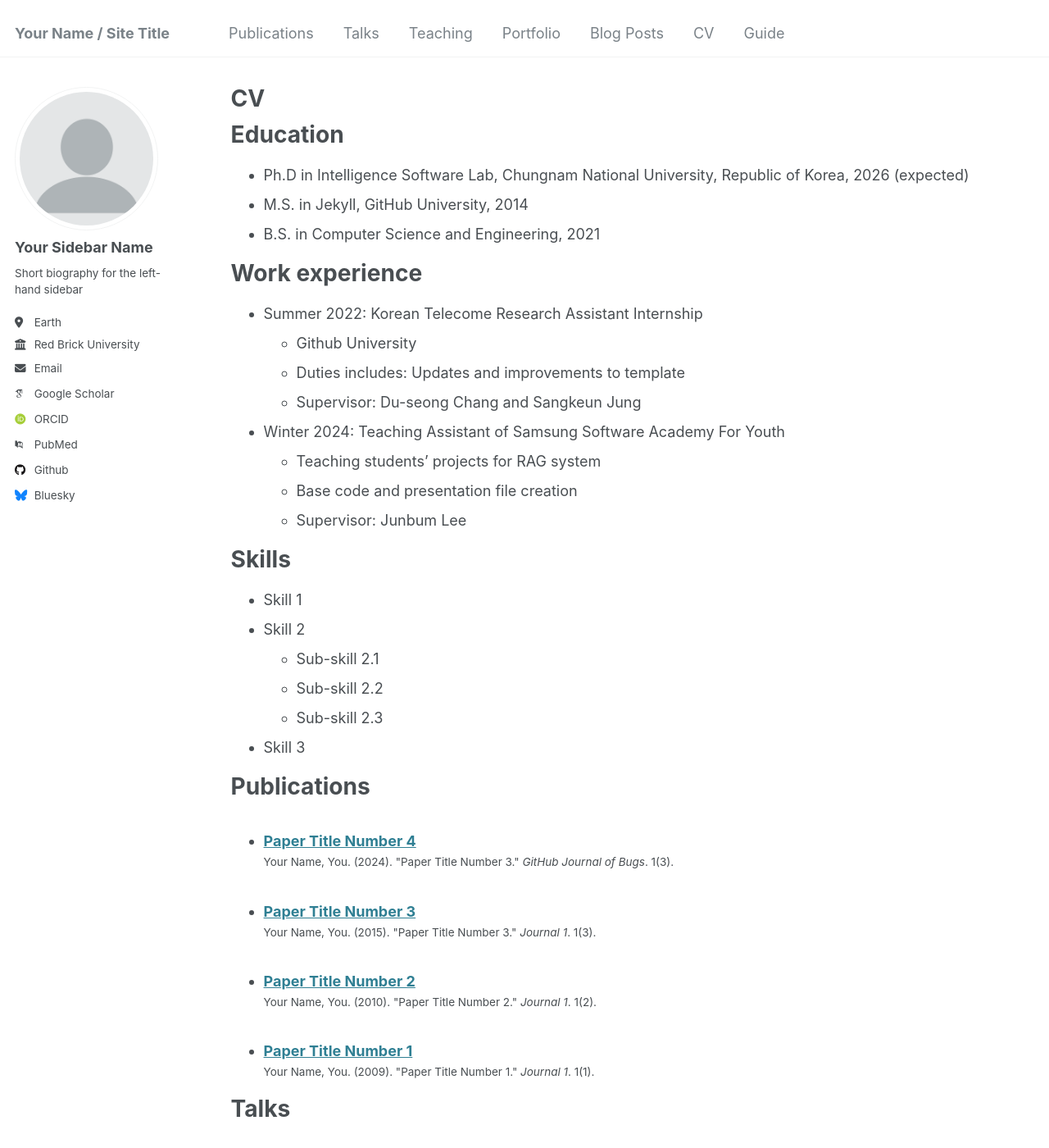
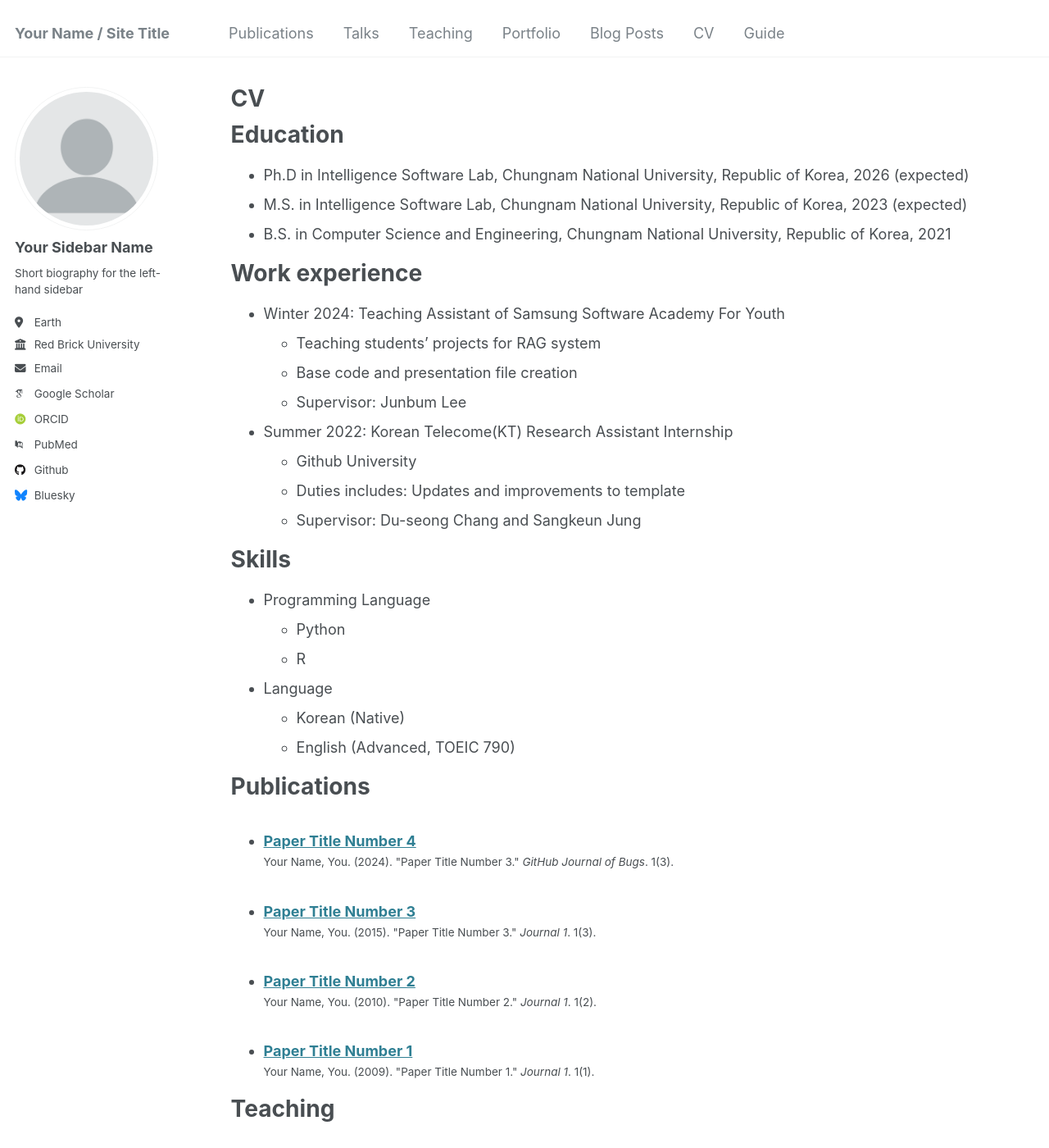
Before and after one commit to Jeesu-Jung/Jeesu-Jung.github.io, a Jekyll site: the page built from _pages/cv.md, in a window 1280 px wide and 1400 px high. Shown: the whole window at 82% size. Built offline with Jekyll 4.4.1, drawn with Linux system fonts in a browser that asks for light colours; some web fonts are replaced; some of the changed text lies outside the part shown.

Commit message:
Update cv.md

```diff
--- a/_pages/cv.md
+++ b/_pages/cv.md
@@ -12,40 +12,34 @@ redirect_from:
 Education
 ======
 * Ph.D in Intelligence Software Lab, Chungnam National University, Republic of Korea, 2026 (expected)
-* M.S. in Jekyll, GitHub University, 2014
-* B.S. in Computer Science and Engineering, 2021
+* M.S. in Intelligence Software Lab, Chungnam National University, Republic of Korea, 2023 (expected)
+* B.S. in Computer Science and Engineering, Chungnam National University, Republic of Korea, 2021
 
 Work experience
 ======
-* Summer 2022: Korean Telecome Research Assistant Internship
-  * Github University
-  * Duties includes: Updates and improvements to template
-  * Supervisor: Du-seong Chang and Sangkeun Jung
-
 * Winter 2024: Teaching Assistant of Samsung Software Academy For Youth
   * Teaching students' projects for RAG system
   * Base code and presentation file creation
   * Supervisor: Junbum Lee
 
+* Summer 2022: Korean Telecome(KT) Research Assistant Internship
+  * Github University
+  * Duties includes: Updates and improvements to template
+  * Supervisor: Du-seong Chang and Sangkeun Jung
+
 Skills
 ======
-* Skill 1
-* Skill 2
-  * Sub-skill 2.1
-  * Sub-skill 2.2
-  * Sub-skill 2.3
-* Skill 3
+* Programming Language
+  * Python
+  * R
+* Language
+  * Korean (Native)
+  * English (Advanced, TOEIC 790)
 
 Publications
 ======
   <ul>{% for post in site.publications reversed %}
     {% include archive-single-cv.html %}
-  {% endfor %}</ul>
-
-Talks
-======
-  <ul>{% for post in site.talks reversed %}
-    {% include archive-single-talk-cv.html  %}
   {% endfor %}</ul>
 
 Teaching
@@ -56,4 +50,4 @@ Teaching
 
 Service and leadership
 ======
-* Currently signed in to 43 different slack teams
+* Currently Research Assistant Manager of Intellignet Software Lab
```
